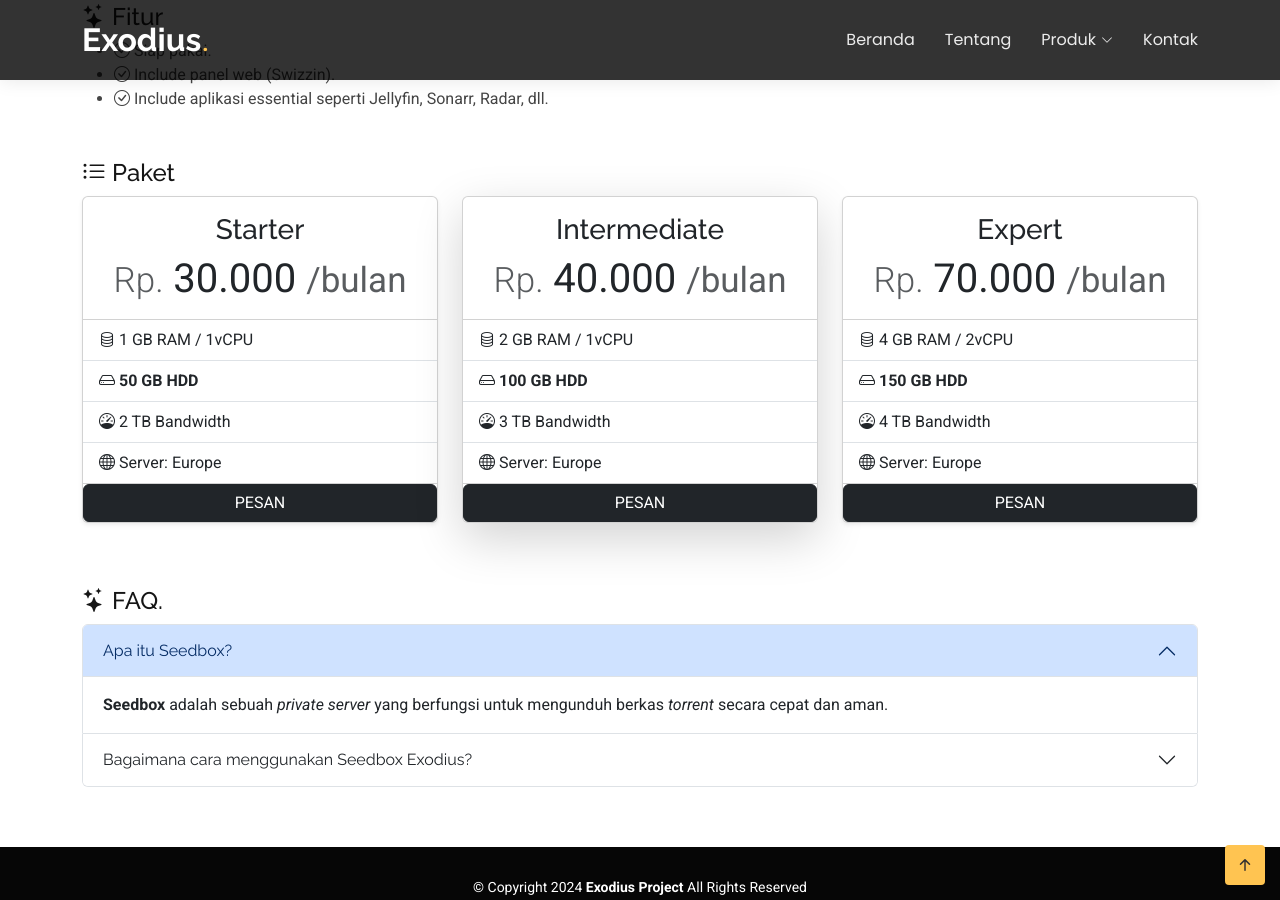
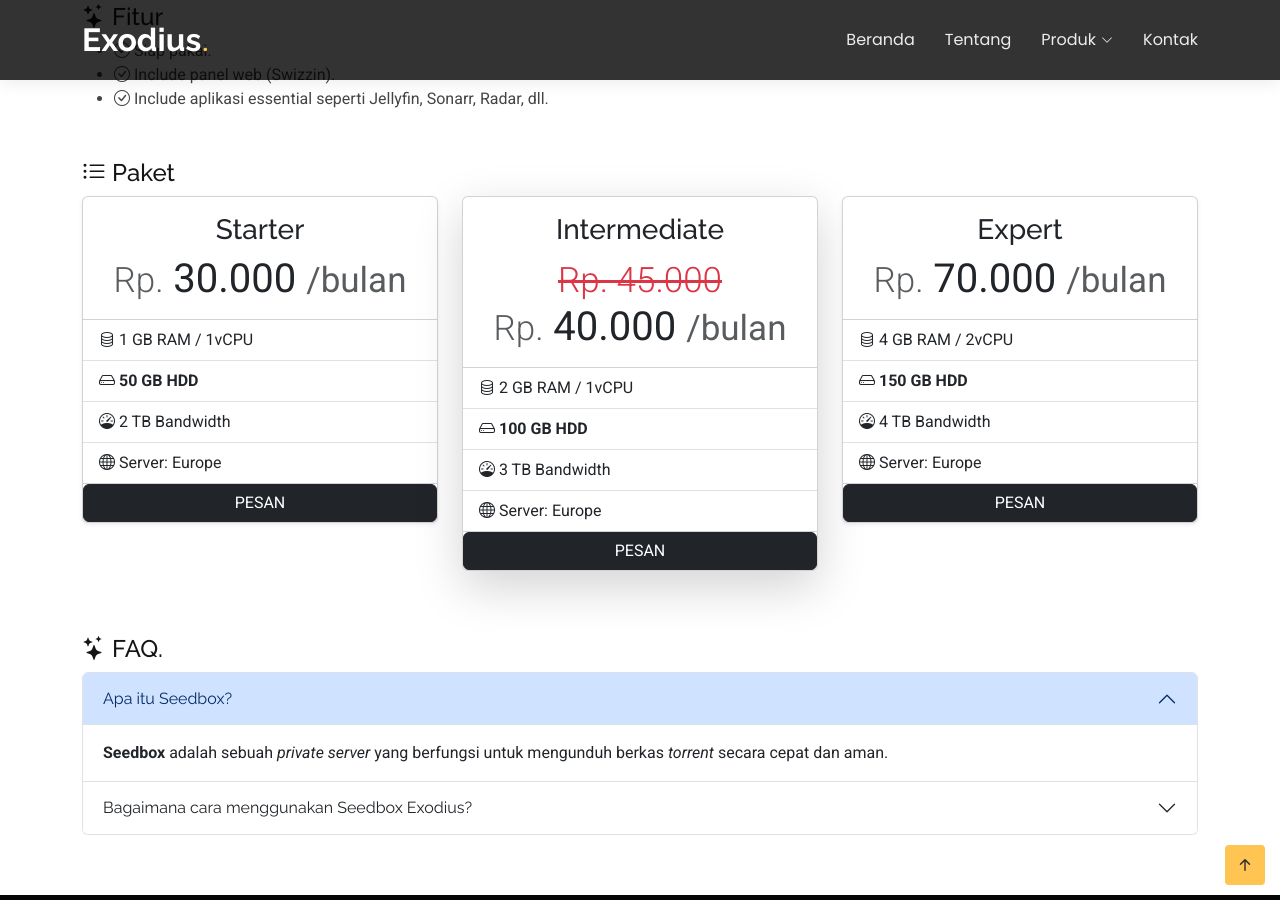
Before and after one commit to exodiusproject/exodiusproject.github.io, a Jekyll site: the page built from produk/seedbox.html, in a window 1280 px wide and 900 px high, scrolled down 535 px. Built offline with Jekyll 4.4.1, drawn with Linux system fonts in a browser that asks for light colours.

Commit message:
Price modification & minor adjustment

```diff
--- a/produk/seedbox.html
+++ b/produk/seedbox.html
@@ -89,6 +89,10 @@ title: Seedbox 📦
         <div class="card-body">
           <h3 class="card-title text-center">Intermediate</h3>
           <p class="card-text display-6 text-center">
+            <small class="text-danger" style="text-decoration: line-through"
+              >Rp. 45.000</small
+            ><br />
+
             <small class="text-body-secondary">Rp.</small>
             <strong>
               40.000
@@ -217,7 +221,7 @@ title: Seedbox 📦
         <div class="accordion-body">
           Setelah server selesai dikonfigurasi oleh tim, Anda akan mendapatkan
           informasi mengenai seedbox baru Anda, yang berupa:
-          <ul>
+          <ol>
             <li>Alamat seedbox (<i>web UI</i>)</li>
             <li>Kredensial untuk login ke <i>web UI</i></li>
             <li>
@@ -230,7 +234,7 @@ title: Seedbox 📦
                 </li>
               </ul>
             </li>
-          </ul>
+          </ol>
         </div>
       </div>
     </div>
```
